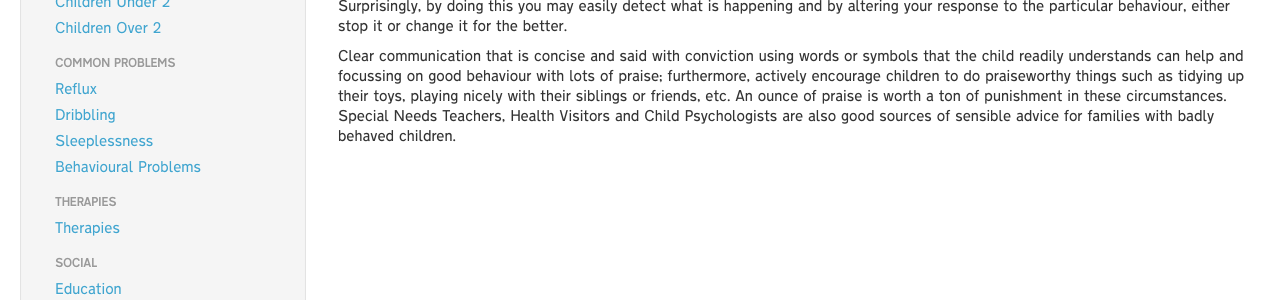
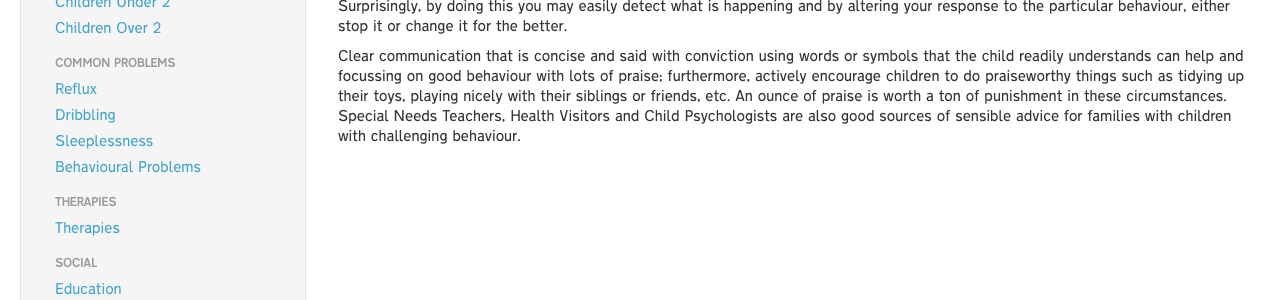
Before and after one commit to lucyjanetetlow/cdcssg.github.io, a Jekyll site: the page built from information/problems/behavioural.md, in a window 1280 px wide and 1133 px high. Shown: the part 305-605 px from the top of the window. Built offline with Jekyll 4.4.1, drawn with Linux system fonts in a browser that asks for light colours.

Commit message:
Changed badly behaved wording

```diff
--- a/information/problems/behavioural.md
+++ b/information/problems/behavioural.md
@@ -6,4 +6,4 @@ group: information
 
 Several surveys have discovered an excess of behavioural problems in CdCS children. These include hyperactivity, aggressive and oppositional behaviour as well as sleep problems. What can you do if your child is behaving badly? Well, the first thing to do is to keep a record of what’s happening in the form of a diary. To do this systematically, it helps to have 4 columns entitled “what happened”, “what led up to it”; “what happened as a result” and, usually most importantly “what response to the behaviour did I make”. Surprisingly, by doing this you may easily detect what is happening and by altering your response to the particular behaviour, either stop it or change it for the better.
 
-Clear communication that is concise and said with conviction using words or symbols that the child readily understands can help and focussing on good behaviour with lots of praise; furthermore, actively encourage children to do praiseworthy things such as tidying up their toys, playing nicely with their siblings or friends, etc. An ounce of praise is worth a ton of punishment in these circumstances. Special Needs Teachers, Health Visitors and Child Psychologists are also good sources of sensible advice for families with badly behaved children.
+Clear communication that is concise and said with conviction using words or symbols that the child readily understands can help and focussing on good behaviour with lots of praise; furthermore, actively encourage children to do praiseworthy things such as tidying up their toys, playing nicely with their siblings or friends, etc. An ounce of praise is worth a ton of punishment in these circumstances. Special Needs Teachers, Health Visitors and Child Psychologists are also good sources of sensible advice for families with children with challenging behaviour.
```
